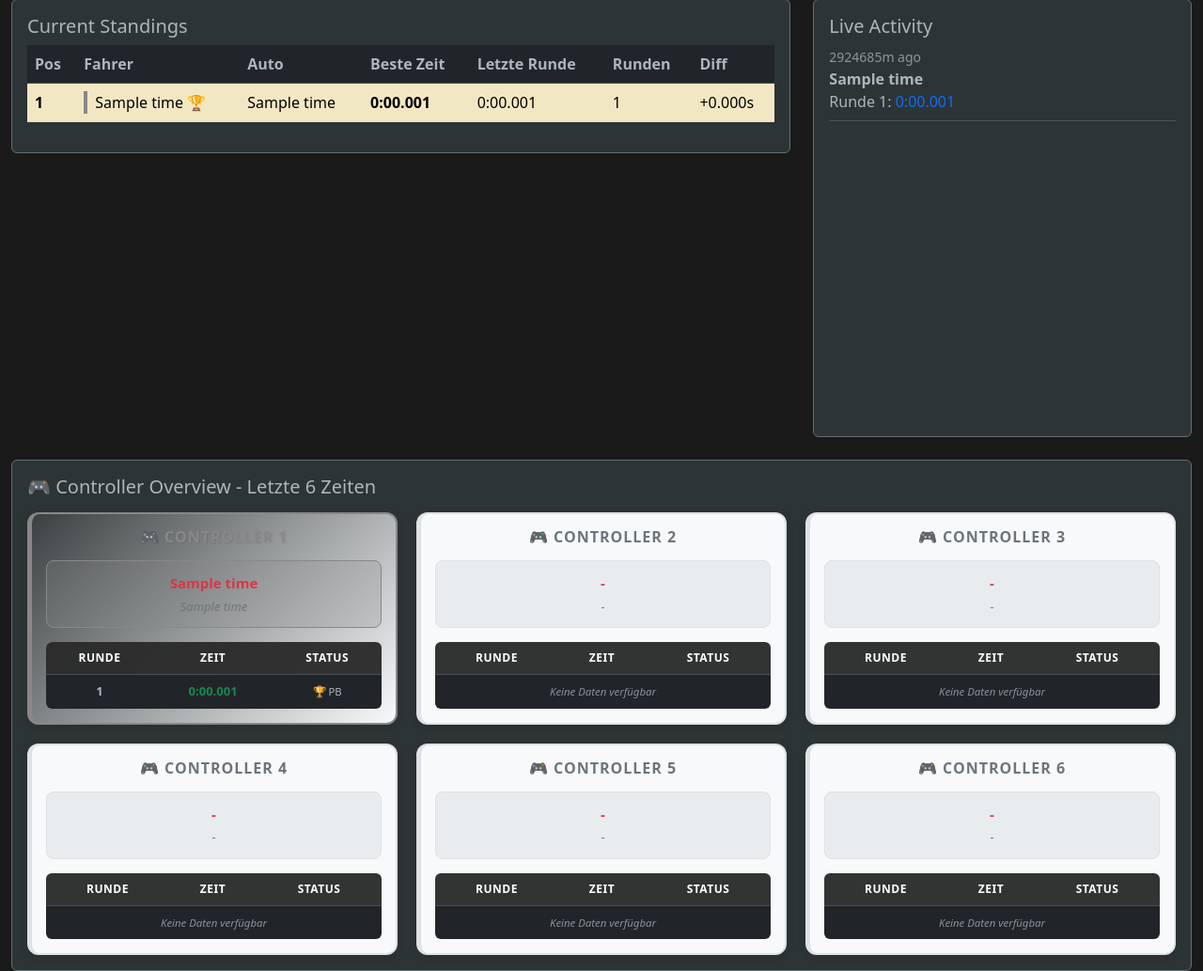
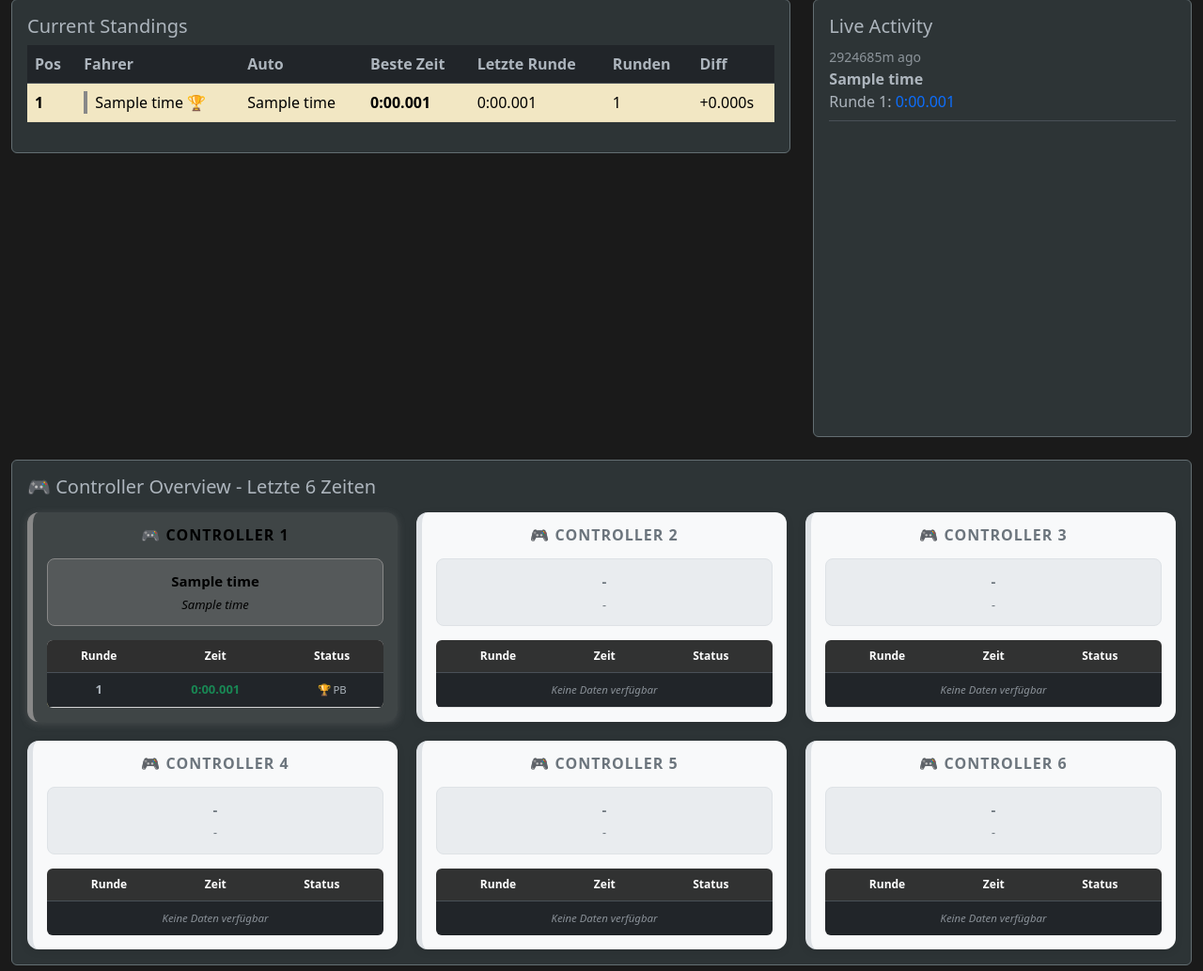
Before and after one commit to Lockeee86/SmartRace-LiveDashboard, a Flask app: page / in a window 1280 px wide. Shown: the part 323-1356 px from the top of the page at 94% size. Run offline with Flask 3, Linux system fonts and the light colour scheme; tables that the repository leaves empty hold one stand-in row (values such as "Sample post").

Commit message:
Update dashboard.html

```diff
--- a/templates/dashboard.html
+++ b/templates/dashboard.html
@@ -288,7 +288,7 @@ function updateDashboard() {
         });
 }
 
-// NEU: Controller-Tabellen Update Funktion mit echten Farben
+// KORRIGIERTE Controller-Tabellen Update Funktion
 function updateControllerTables() {
     for (let controllerId = 1; controllerId <= 6; controllerId++) {
         const controllerData = dashboardData[controllerId.toString()];
@@ -302,38 +302,43 @@ function updateControllerTables() {
             driverName.textContent = controllerData.name || `Driver ${controllerId}`;
             carName.textContent = controllerData.car || `Car ${controllerId}`;
 
-            // ✨ NEUE Farb-Integration aus der Datenbank
+            // ✨ Controller-Farbe aus der Datenbank
             const controllerColor = controllerData.color || getDefaultControllerColor(controllerId);
+            console.log(`🎨 Controller ${controllerId} Farbe:`, controllerColor);
 
-            // Tabellen-Hintergrund mit Controller-Farbe (abgeschwächt für Lesbarkeit)
-            const lightColor = hexToRgba(controllerColor, 0.15); // 15% Transparenz
-            const borderColor = controllerColor;
+            // 🎯 KORREKTUR: Direkte Background-Styles setzen
+            const lightColor = hexToRgba(controllerColor, 0.2); // 20% für bessere Sichtbarkeit
+            const mediumColor = hexToRgba(controllerColor, 0.3); // 30% für Driver-Info
 
-            // Styling anwenden
-            controllerTable.style.background = `linear-gradient(135deg, ${lightColor} 0%, #f8f9fa 100%)`;
-            controllerTable.style.borderLeft = `5px solid ${borderColor}`;
-            controllerTable.style.borderColor = borderColor;
+            // ✅ HAUPT-TABELLE Background und Border
+            controllerTable.style.setProperty('background', lightColor, 'important');
+            controllerTable.style.setProperty('border-left', `6px solid ${controllerColor}`, 'important');
+            controllerTable.style.setProperty('border-color', controllerColor, 'important');
+            controllerTable.style.setProperty('box-shadow', `0 2px 8px ${hexToRgba(controllerColor, 0.3)}`, 'important');
 
-            // Header mit Controller-Farbe
+            // ✅ DRIVER-INFO Background
+            const driverInfo = controllerTable.querySelector('.driver-info');
+            driverInfo.style.setProperty('background', mediumColor, 'important');
+            driverInfo.style.setProperty('border', `1px solid ${controllerColor}`, 'important');
+            driverInfo.style.setProperty('color', '#000', 'important'); // Schwarzer Text für Lesbarkeit
+
+            // ✅ HEADER Farbe zurücksetzen (nicht den Namen färben)
             const header = controllerTable.querySelector('.controller-header');
-            header.style.color = borderColor;
-            header.style.textShadow = '1px 1px 2px rgba(0,0,0,0.1)';
+            header.style.color = '#000'; // Schwarz für Lesbarkeit
+            header.style.fontWeight = 'bold';
 
-            // Driver-Info Box mit Farbe
-            const driverInfo = controllerTable.querySelector('.driver-info');
-            driverInfo.style.background = hexToRgba(controllerColor, 0.25);
-            driverInfo.style.border = `1px solid ${borderColor}`;
+            // ✅ TABLE Background
+            const table = controllerTable.querySelector('table');
+            table.style.setProperty('background', 'rgba(255,255,255,0.9)', 'important');
 
-            // Zeige letzte 6 Zeiten (neueste zuerst)
+            // Zeige letzte 6 Zeiten
             const lastSixLaps = controllerData.laps.slice(-6).reverse();
             let html = '';
 
             lastSixLaps.forEach((lap, index) => {
-                // Bestimme ob es die persönliche Bestzeit ist
                 const isPersonalBest = lap.laptime === controllerData.best_time;
                 const isLatest = index === 0;
 
-                // Status-Klassen für Styling
                 let statusClass = '';
                 let statusText = '';
                 let rowStyle = '';
@@ -341,18 +346,15 @@ function updateControllerTables() {
                 if (isPersonalBest) {
                     statusClass = 'text-success fw-bold';
                     statusText = '🏆 PB';
-                    rowStyle = `style="background: linear-gradient(90deg, ${hexToRgba('#28a745', 0.2)}, transparent);"`;
+                    // PB-Zeile mit Gold-Highlight
+                    rowStyle = `style="background: linear-gradient(90deg, rgba(255,215,0,0.4), rgba(255,215,0,0.1)) !important;"`;
                 } else if (isLatest) {
-                    statusClass = 'text-primary';
+                    statusClass = 'text-primary fw-bold';
                     statusText = '🏁 Last';
-                    rowStyle = `style="background: linear-gradient(90deg, ${hexToRgba(controllerColor, 0.3)}, transparent);"`;
-                } else {
-                    statusClass = '';
-                    statusText = '';
-                    rowStyle = '';
+                    // Neueste Runde mit Controller-Farbe
+                    rowStyle = `style="background: linear-gradient(90deg, ${hexToRgba(controllerColor, 0.4)}, transparent) !important;"`;
                 }
 
-                // Berechne Runden-Nummer (rückwärts von aktueller Runde)
                 const lapNumber = controllerData.laps.length - index;
 
                 html += `
@@ -367,59 +369,68 @@ function updateControllerTables() {
             tableBody.innerHTML = html;
 
         } else {
-            // Inaktiver Controller - Standard-Grau-Design
+            // ✅ INAKTIVE Controller - Grau
             driverName.textContent = '-';
             carName.textContent = '-';
             tableBody.innerHTML = `
                 <tr>
-                    <td colspan="3" class="text-muted text-center" style="font-style: italic;">
-                        <small>Keine Daten verfügbar</small>
+                    <td colspan="3" class="text-muted text-center">
+                        <small><em>Keine Daten verfügbar</em></small>
                     </td>
                 </tr>
             `;
 
             // Neutrales Styling für inaktive Controller
-            controllerTable.style.background = '#f8f9fa';
-            controllerTable.style.borderLeft = '5px solid #dee2e6';
-            controllerTable.style.borderColor = '#dee2e6';
+            controllerTable.style.setProperty('background', '#f8f9fa', 'important');
+            controllerTable.style.setProperty('border-left', '6px solid #dee2e6', 'important');
+            controllerTable.style.setProperty('border-color', '#dee2e6', 'important');
+            controllerTable.style.setProperty('box-shadow', '0 2px 8px rgba(0,0,0,0.1)', 'important');
+
+            const driverInfo = controllerTable.querySelector('.driver-info');
+            driverInfo.style.setProperty('background', '#e9ecef', 'important');
+            driverInfo.style.setProperty('border', '1px solid #dee2e6', 'important');
+            driverInfo.style.setProperty('color', '#6c757d', 'important');
 
             const header = controllerTable.querySelector('.controller-header');
             header.style.color = '#6c757d';
-            header.style.textShadow = 'none';
-
-            const driverInfo = controllerTable.querySelector('.driver-info');
-            driverInfo.style.background = '#e9ecef';
-            driverInfo.style.border = '1px solid #dee2e6';
         }
     }
 }
 
-// ✨ Hilfsfunktionen für Farbkonvertierung
+// ✅ Verbesserte Farb-Konvertierung
 function hexToRgba(hex, alpha) {
-    // Konvertiert HEX zu RGBA mit Transparenz
-    const result = /^#?([a-f\d]{2})([a-f\d]{2})([a-f\d]{2})$/i.exec(hex);
+    // Entferne # falls vorhanden
+    hex = hex.replace('#', '');
+
+    // 3-stellige HEX zu 6-stellig konvertieren
+    if (hex.length === 3) {
+        hex = hex.split('').map(char => char + char).join('');
+    }
+
+    const result = /^([a-f\d]{2})([a-f\d]{2})([a-f\d]{2})$/i.exec(hex);
+
     if (result) {
         const r = parseInt(result[1], 16);
         const g = parseInt(result[2], 16);
         const b = parseInt(result[3], 16);
         return `rgba(${r}, ${g}, ${b}, ${alpha})`;
     }
-    return `rgba(128, 128, 128, ${alpha})`; // Fallback grau
+
+    // Fallback
+    return `rgba(128, 128, 128, ${alpha})`;
 }
 
 function getDefaultControllerColor(controllerId) {
-    // Fallback-Farben falls keine Farbe aus der DB kommt
     const defaultColors = {
-        1: '#FF0000', // Rot
-        2: '#0066FF', // Blau
-        3: '#00AA00', // Grün
+        1: '#FF4444', // Helles Rot
+        2: '#4488FF', // Helles Blau
+        3: '#44AA44', // Helles Grün
         4: '#FFD700', // Gold
-        5: '#FF6600', // Orange
-        6: '#9932CC'  // Violett
+        5: '#FF8844', // Orange
+        6: '#AA44FF'  // Violett
     };
-    return defaultColors[controllerId] || '#333333';
+    return defaultColors[controllerId] || '#666666';
 }
-
 
 function updateSessionInfo() {
     // Session-schnellste Runde finden
@@ -604,7 +615,7 @@ function formatTime(timeMs) {
     }
 }
 
-// Erweiterte CSS Animation und Styling
+// VEREINFACHTE CSS (entfernt störende Background-Rules)
 const style = document.createElement('style');
 style.textContent = `
     @keyframes pulse {
@@ -613,7 +624,6 @@ style.textContent = `
         100% { transform: scale(1); }
     }
 
-    /* Controller Grid Styling */
     .controllers-grid {
         display: grid;
         grid-template-columns: repeat(3, 1fr);
@@ -622,22 +632,17 @@ style.textContent = `
     }
 
     .controller-table {
-        border: 2px solid #dee2e6;
         border-radius: 12px;
         padding: 15px;
-        background: #f8f9fa;
-        border-left: 5px solid #dee2e6;
-        box-shadow: 0 2px 8px rgba(0,0,0,0.1);
         transition: all 0.3s ease;
+        /* Background wird via JavaScript gesetzt - KEINE CSS Background-Rules! */
     }
 
     .controller-table:hover {
         transform: translateY(-2px);
-        box-shadow: 0 4px 12px rgba(0,0,0,0.15);
     }
 
     .controller-header {
-        color: #495057;
         margin: 0 0 15px 0;
         text-align: center;
         font-weight: bold;
@@ -650,29 +655,25 @@ style.textContent = `
         text-align: center;
         margin-bottom: 15px;
         padding: 12px;
-        background: #e9ecef;
         border-radius: 8px;
-        border: 1px solid #dee2e6;
         transition: all 0.3s ease;
+        /* Background wird via JavaScript gesetzt! */
     }
 
     .driver-name {
         font-weight: bold;
         font-size: 15px;
-        color: #dc3545;
         display: block;
         margin-bottom: 4px;
     }
 
     .car-name {
         font-size: 13px;
-        color: #6c757d;
         font-style: italic;
     }
 
     .controller-table table {
         margin-bottom: 0;
-        background: rgba(255,255,255,0.8);
         border-radius: 6px;
         overflow: hidden;
     }
@@ -684,8 +685,6 @@ style.textContent = `
         padding: 8px;
         text-align: center;
         font-weight: bold;
-        text-transform: uppercase;
-        letter-spacing: 0.5px;
     }
 
     .controller-table td {
@@ -695,44 +694,19 @@ style.textContent = `
         border-bottom: 1px solid rgba(0,0,0,0.1);
     }
 
-    .controller-table tr:last-child td {
-        border-bottom: none;
-    }
-
-    /* Spezielle Zeilen-Highlights */
-    .pb-row {
-        background: linear-gradient(90deg, rgba(40, 167, 69, 0.2), transparent) !important;
-        border-left: 3px solid #28a745;
-    }
-
-    .latest-row {
-        border-left: 3px solid #007bff;
-    }
-
     /* Responsive */
     @media (max-width: 1200px) {
         .controllers-grid {
             grid-template-columns: repeat(2, 1fr);
-            gap: 15px;
         }
     }
 
     @media (max-width: 768px) {
         .controllers-grid {
             grid-template-columns: 1fr;
-            gap: 10px;
-        }
-
-        .controller-table {
-            padding: 12px;
-        }
-
-        .controller-header {
-            font-size: 14px;
         }
     }
 `;
-
 document.head.appendChild(style);
 
 // Initial load und regelmäßige Updates
```
